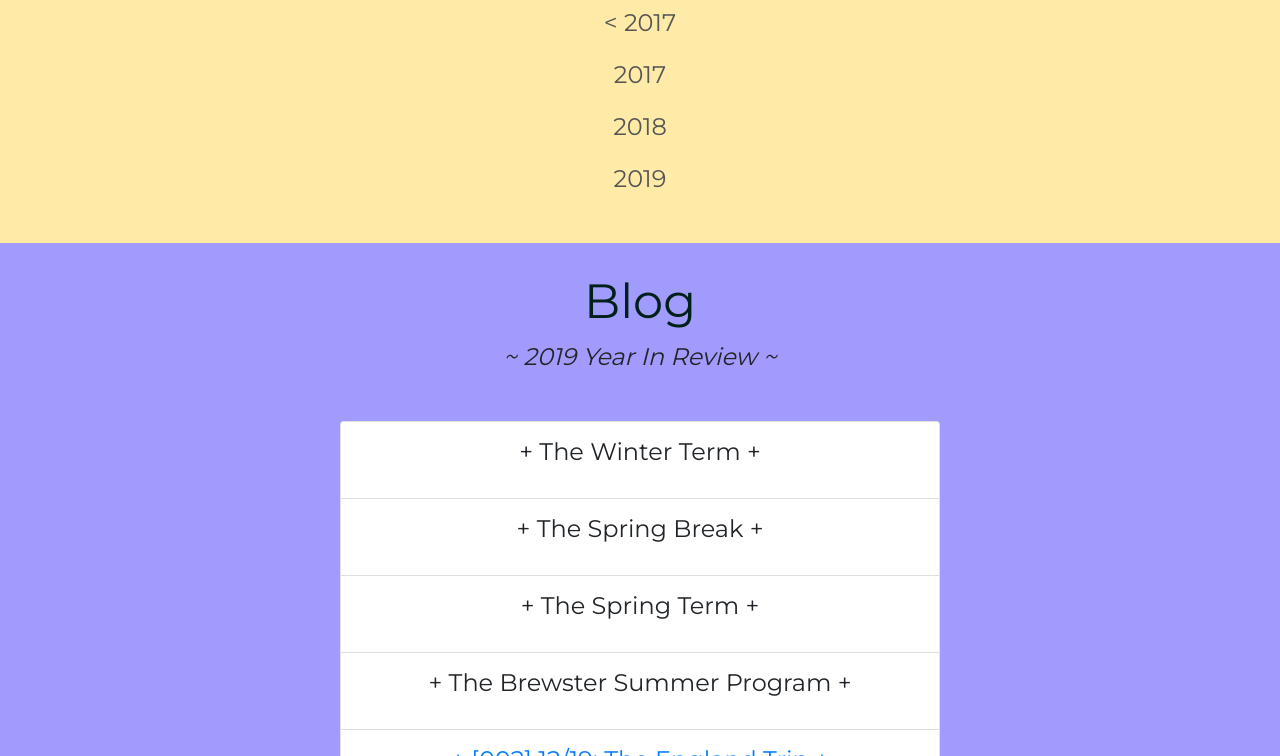
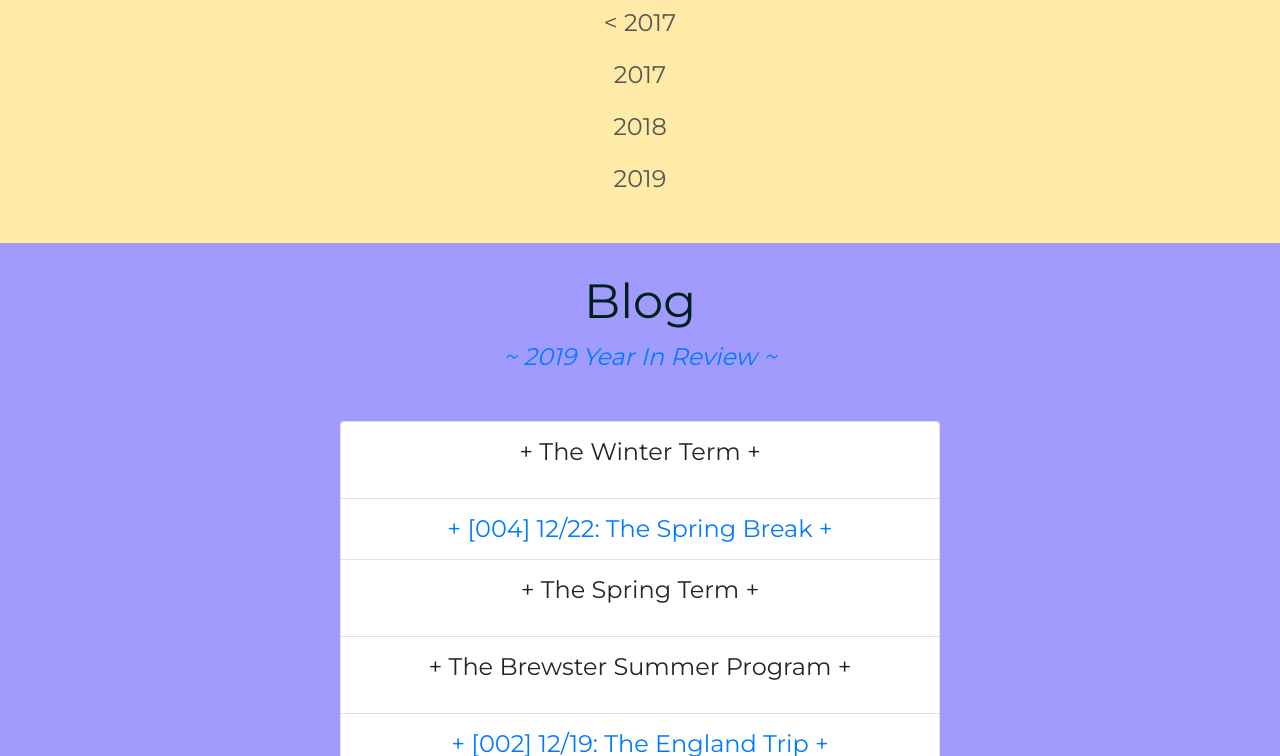
Before and after one commit to arun-wpm/arun-wpm.github.io, a plain HTML site: page index.html in a window 1280 px wide. Both pictures are taken after a click on the element "~ 2019 Year In Review ~". Shown: the part 1874-2630 px from the top of the page. Drawn offline with nearby package versions, Linux system fonts and the light colour scheme.

Commit message:
Update index.html

```diff
--- a/index.html
+++ b/index.html
@@ -86,7 +86,6 @@
 			}
 			.restricted-list {
 				max-width: 600px;
-				max-height: 400px;
 			}
 			.washout {
 				color: #555555;
@@ -194,12 +193,12 @@
 			<div style="background-color:#a29bfe" id="body4">
 				<div class="index-item">
 					<h2 align="center">Blog</h2>
-					<p align="center" onclick="handledisplay(2019)" onmouseover="highlight(this)" onmouseout="unhighlight(this)"><i>~ 2019 Year In Review ~</i></p>
+					<p style="color: #007bff" align="center" onclick="handledisplay(2019)" onmouseover="highlight(this)" onmouseout="unhighlight(this)"><i>~ 2019 Year In Review ~</i></p>
 					<div id="2019" align="center" style="padding: 30px" hidden>
 						<div class="card restricted-list overflow-auto">
 							<ul class="list-group list-group-flush">
 								<li class="list-group-item"><p>+ The Winter Term +</p></li>
-								<li class="list-group-item"><p>+ The Spring Break +</p></li>
+								<li class="list-group-item"><a href="blog/2019/the-spring-break.html">+ [004] 12/22: The Spring Break +</a></li>
 								<li class="list-group-item"><p>+ The Spring Term +</p></li>
 								<li class="list-group-item"><p>+ The Brewster Summer Program +</p></li>
 								<li class="list-group-item"><a href="blog/2019/the-england-trip.html">+ [002] 12/19: The England Trip +</a></li>
```
